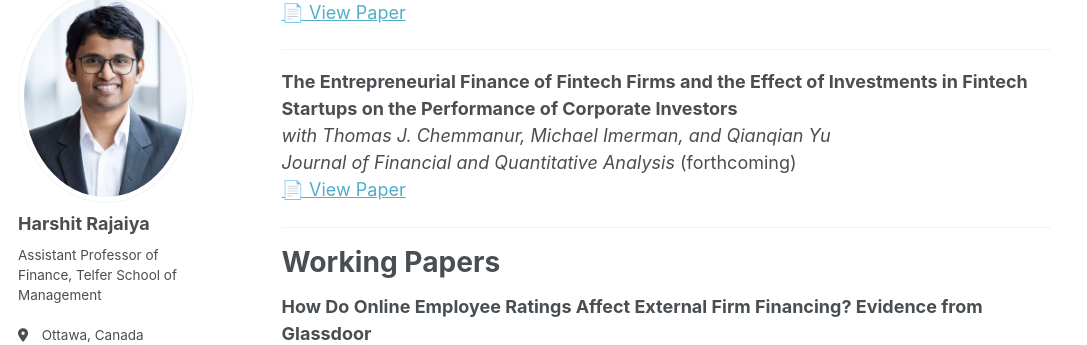
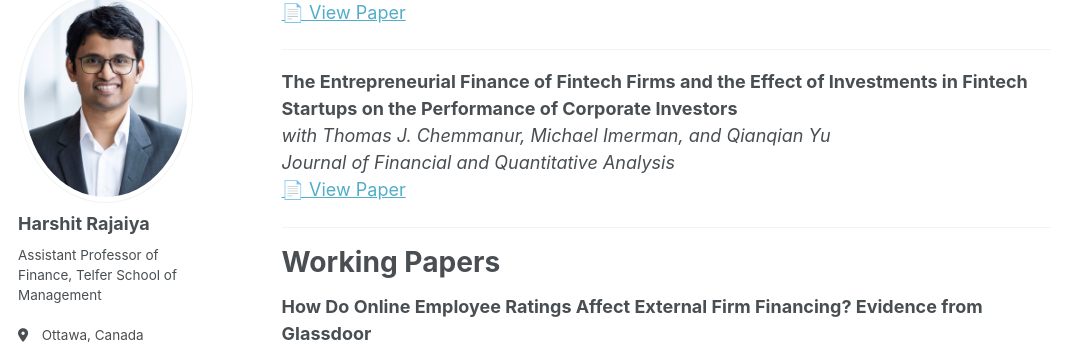
Before and after one commit to hrajaiya/harshitrajaiya.github.io, a Jekyll site: the page built from _pages/papers.md, in a window 1280 px wide and 900 px high, scrolled down 491 px. Shown: the part 108-453 px from the top of the window, without its empty margins (0-1087 px from the left). Built offline with Jekyll 4.4.1, drawn with Linux system fonts in a browser that asks for light colours; some web fonts are replaced; a script that is not in the unit is left out.

Commit message:
Update papers.md

```diff
--- a/_pages/papers.md
+++ b/_pages/papers.md
@@ -31,8 +31,8 @@ _with Onur Bayar, Thomas J. Chemmanur, Xuan Tian, and Qianqian Yu_
 
 **The Entrepreneurial Finance of Fintech Firms and the Effect of Investments in Fintech Startups on the Performance of Corporate Investors**
 _with Thomas J. Chemmanur, Michael Imerman, and Qianqian Yu_
-*Journal of Financial and Quantitative Analysis* (forthcoming)<br>
-[📄 View Paper](https://papers.ssrn.com/sol3/papers.cfm?abstract_id=4433357)
+*Journal of Financial and Quantitative Analysis*<br>
+[📄 View Paper](https://www.cambridge.org/core/journals/journal-of-financial-and-quantitative-analysis/article/entrepreneurial-finance-of-fintech-firms-and-the-effect-of-investments-in-fintech-startups-on-the-performance-of-corporate-investors/7FF394A969D7CBCEC157715693B7E5B3)
 
 ---
 
```
